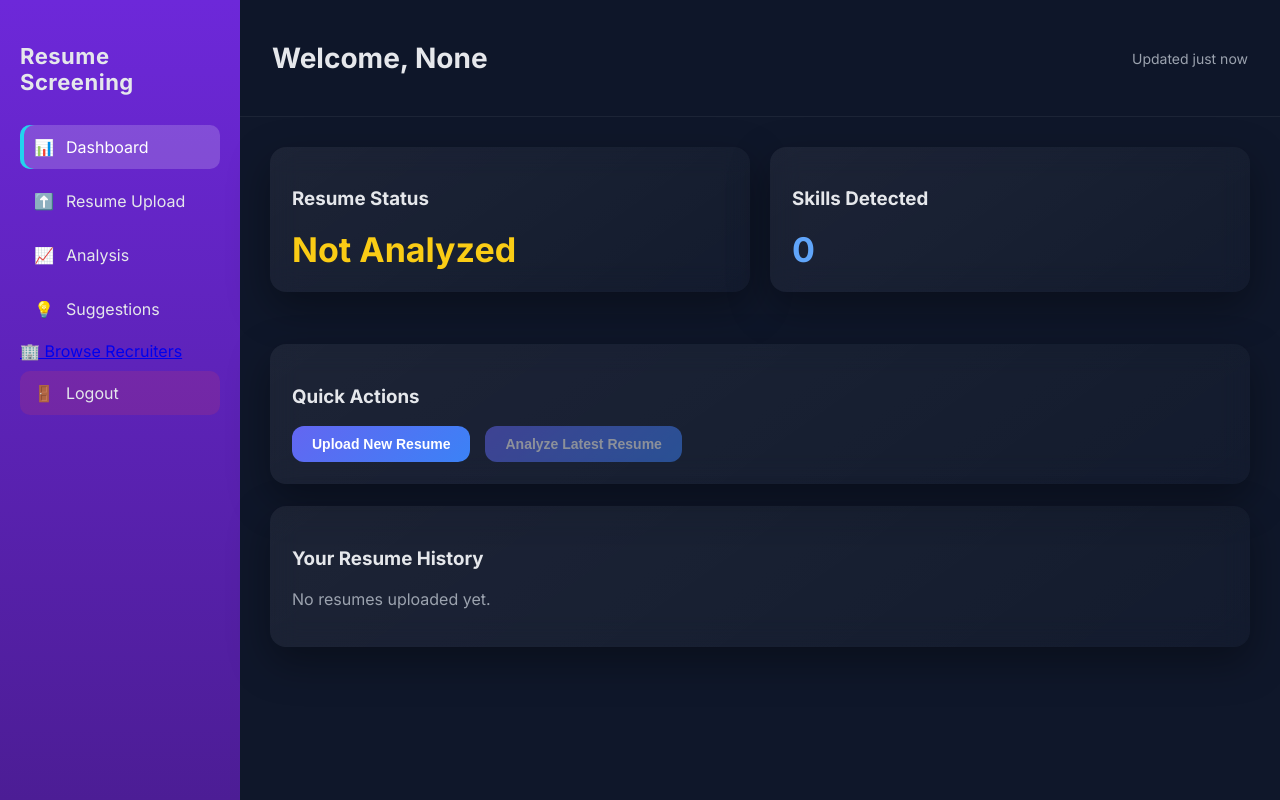
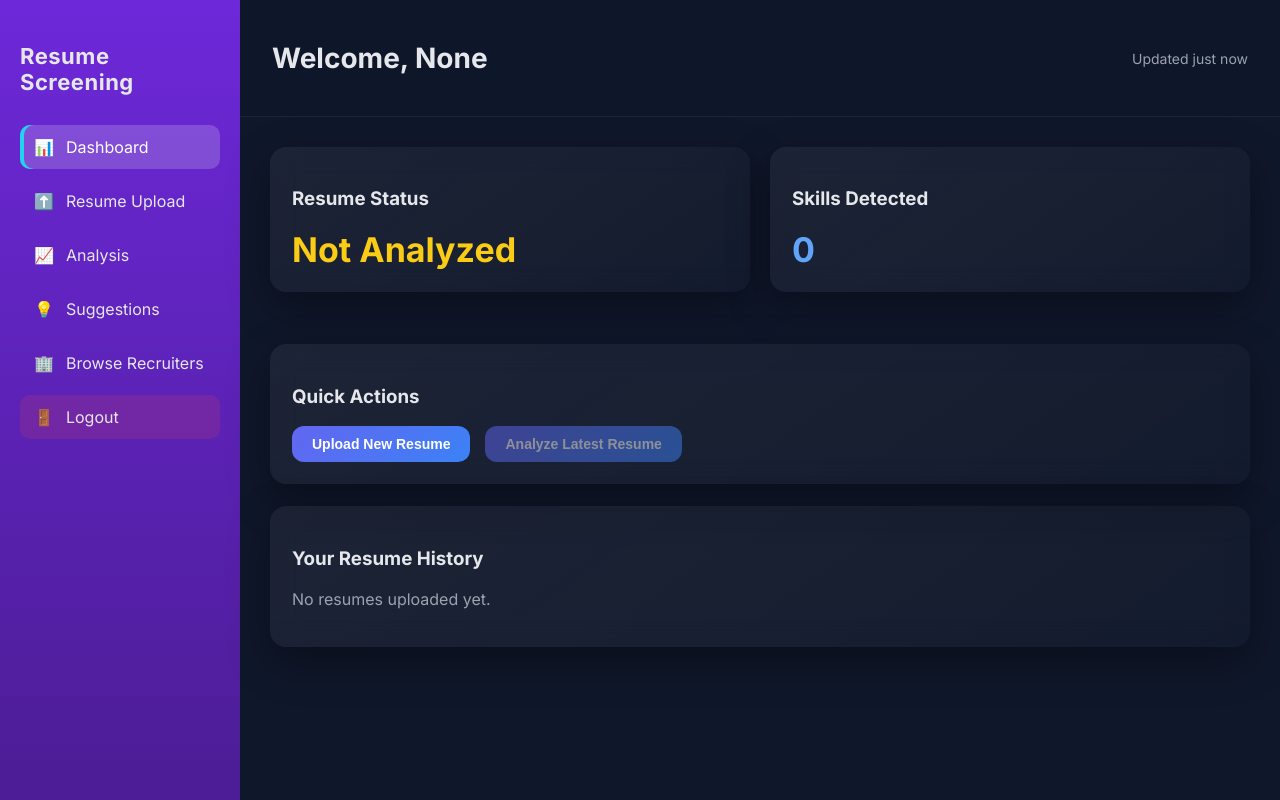
Before and after one commit to Dark0Deep/resume-screening-nlp, a Flask app: page /candidate/dashboard in a window 1280 px wide. Run offline with Flask 3, Linux system fonts and the light colour scheme; data that the repository does not hold is empty.

Commit message:
Fixed Browse Recruiters sidebar styling

```diff
--- a/frontend/templates/base.html
+++ b/frontend/templates/base.html
@@ -33,12 +33,11 @@
                 ⬆️ <span>Resume Upload</span>
             </a>
 
-            <!-- ANALYSIS (SAFE + ALWAYS WORKING) -->
+            <!-- ANALYSIS -->
             <a href="/candidate/analysis/latest"
-                class="nav-item {% if 'analysis' in request.path %}active{% endif %}">
+               class="nav-item {% if 'analysis' in request.path %}active{% endif %}">
                 📈 <span>Analysis</span>
             </a>
-
 
             <!-- SUGGESTIONS -->
             <a href="/candidate/suggestions"
@@ -46,8 +45,10 @@
                 💡 <span>Suggestions</span>
             </a>
 
-            <a href="/candidate/recruiters">
-                <span>🏢</span> Browse Recruiters
+            <!-- ✅ FIXED BROWSE RECRUITERS -->
+            <a href="/candidate/recruiters"
+               class="nav-item {% if request.path == '/candidate/recruiters' %}active{% endif %}">
+                🏢 <span>Browse Recruiters</span>
             </a>
 
             <!-- LOGOUT -->
```
